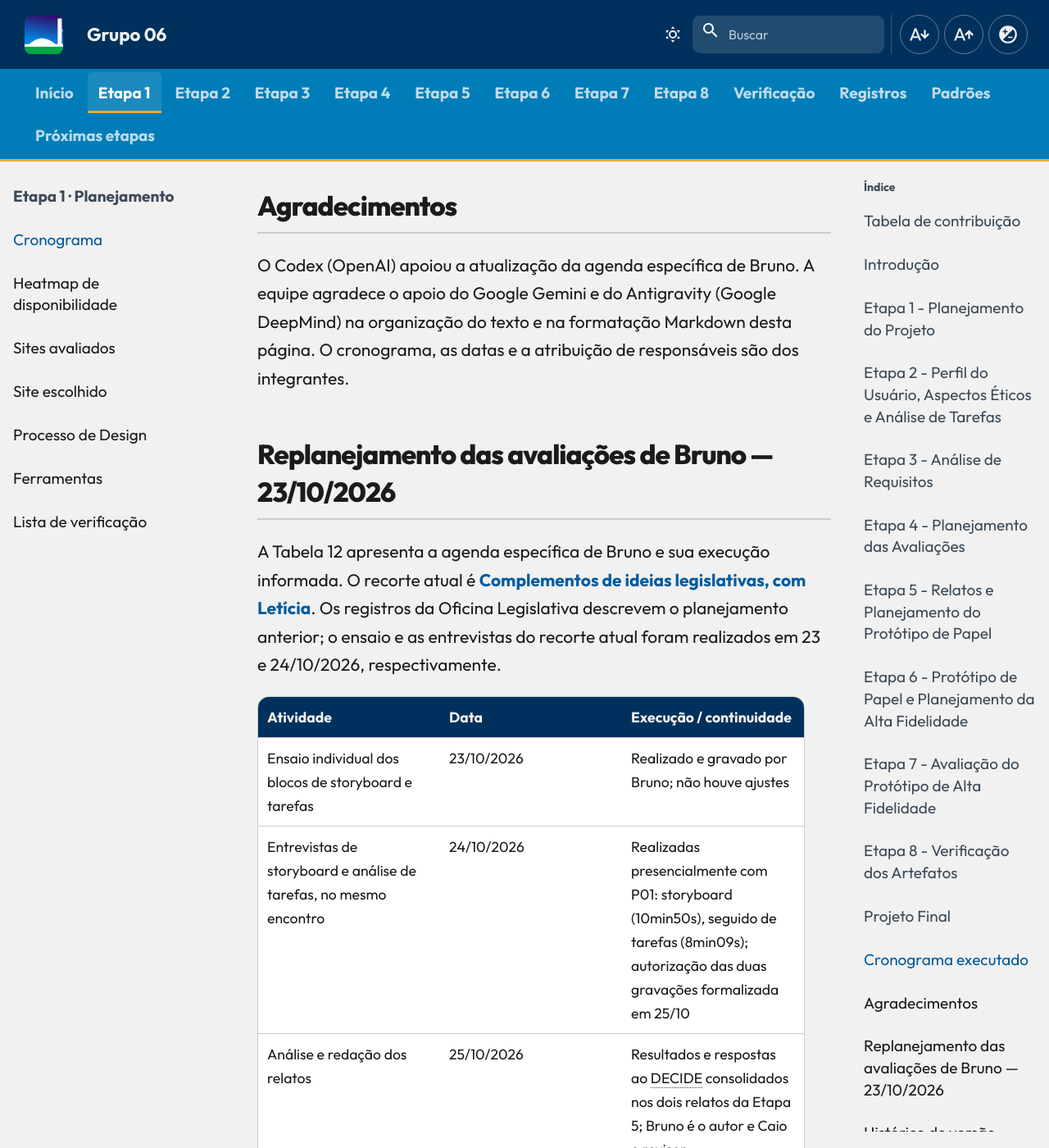
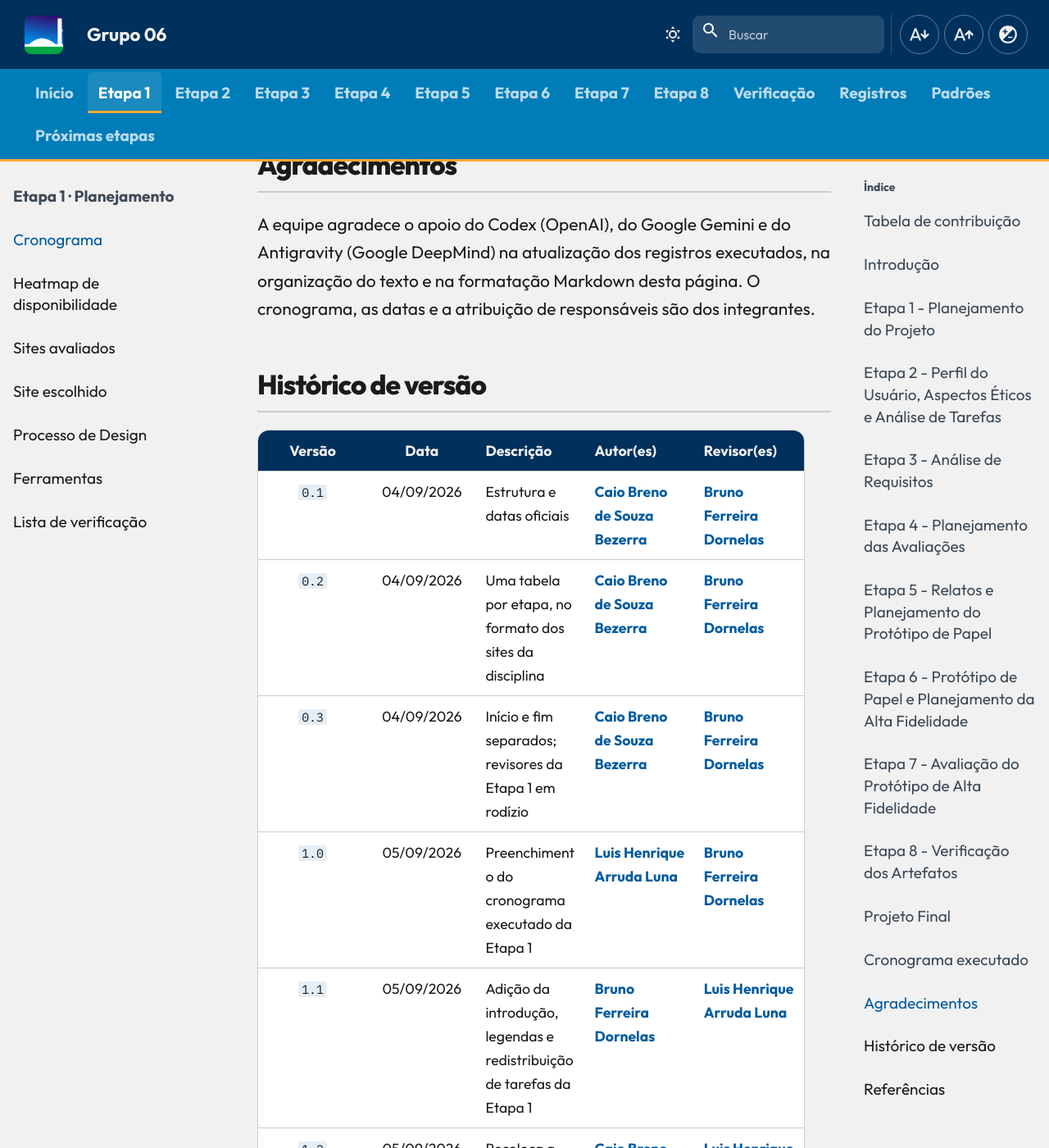
Before and after one commit to Interacao-Humano-Computador/2026.2-Grupo06, an MkDocs documentation site: the page built from docs/entrega-1/cronograma.md, in a window 1280 px wide and 1400 px high, scrolled down 49302 px. Shown: the whole window at 82% size. Built offline with MkDocs 1.6.1 and Material for MkDocs 9.7.7, drawn with Linux system fonts in a browser that asks for light colours; comment, search, counter and statistics services are not loaded; some of the changed text lies outside the part shown.

Commit message:
docs: atualiza cronograma

```diff
--- a/docs/entrega-1/cronograma.md
+++ b/docs/entrega-1/cronograma.md
@@ -13,8 +13,7 @@ A Tabela 1 registra quem atuou neste artefato. Cada linha é uma atividade.
 | [Bruno Ferreira Dornelas](https://github.com/brunnf) | Atualização das atividades executadas na Etapa 4 — Oficina Legislativa | [Cronograma executado](cronograma.md#cronograma-executado) |
 | [Bruno Ferreira Dornelas](https://github.com/brunnf) | Registro das sessões e da consolidação do relato de complementos na Etapa 7 | [Cronograma executado](#cronograma-executado) |
 | [Bruno Ferreira Dornelas](https://github.com/brunnf) | Registro das listas V1/V2, inspeções e consolidação das sete etapas na Etapa 8 | [Cronograma executado](#cronograma-executado) |
-| Codex (OpenAI) | Apoio à atualização da agenda de Bruno | [Replanejamento](#replanejamento-das-avaliacoes-de-bruno-23102026) |
-| Google Gemini e Antigravity (Google DeepMind) | Organização do texto e formatação Markdown | [Agradecimentos](cronograma.md#agradecimentos) |
+| Codex (OpenAI), Google Gemini e Antigravity (Google DeepMind) | Apoio à atualização do cronograma executado, organização do texto e formatação Markdown | [Agradecimentos](cronograma.md#agradecimentos) |
 
 <p class="caption">Tabela 1 — Contribuição neste artefato.</p>
 <p class="source">Fonte: elaboração do Grupo 06 (2026).</p>
@@ -322,24 +321,7 @@ A Tabela 11 registra as atividades efetivamente realizadas, com suas datas e res
 
 ## Agradecimentos
 
-O Codex (OpenAI) apoiou a atualização da agenda específica de Bruno. A equipe agradece o apoio do Google Gemini e do Antigravity (Google DeepMind) na organização do texto e na formatação Markdown desta página. O cronograma, as datas e a atribuição de responsáveis são dos integrantes.
-
-
-## Replanejamento das avaliações de Bruno — 23/10/2026
-
-A Tabela 12 apresenta a agenda específica de Bruno e sua execução informada. O recorte atual é [Complementos de ideias legislativas, com Letícia](../entrega-4/individual/bruno/storyboard.md). Os registros da Oficina Legislativa descrevem o planejamento anterior; o ensaio e as entrevistas do recorte atual foram realizados em 23 e 24/10/2026, respectivamente.
-
-| Atividade | Data | Execução / continuidade |
-| --- | --- | --- |
-| Ensaio individual dos blocos de storyboard e tarefas | 23/10/2026 | Realizado e gravado por Bruno; não houve ajustes |
-| Entrevistas de storyboard e análise de tarefas, no mesmo encontro | 24/10/2026 | Realizadas presencialmente com P01: storyboard (10min50s), seguido de tarefas (8min09s); autorização das duas gravações formalizada em 25/10 |
-| Análise e redação dos relatos | 25/10/2026 | Resultados e respostas ao DECIDE consolidados nos dois relatos da Etapa 5; Bruno é o autor e Caio o revisor |
-| Preparação do papel (`v1.0`), teste-piloto e validação com `PP-P01` | 03/11/2026 | Fotografias das 11 peças, [piloto (03min38s)](https://www.youtube.com/watch?v=2hNhL3mdKMs) e [sessão no Meet (06min30s)](https://www.youtube.com/watch?v=NXZXAFz9dvE) consolidados no [relato da Etapa 6](../entrega-6/individual/bruno/relato-prototipo-papel.md), junto aos planejamentos da alta fidelidade |
-
-<p class="caption">Tabela 12 — Agenda e execução das avaliações de Bruno.</p>
-<p class="source">Fonte: planejamentos e registros de execução de Bruno Ferreira Dornelas (2026).</p>
-
-A preparação e a avaliação futura do protótipo de papel seguem a [agenda proposta](../entrega-5/individual/bruno/planejamento-avaliacao-prototipo-papel.md#cronograma-e-registro-de-agendamento-previsto), com execução prevista para a Etapa 6. Essas atividades ainda não compõem o cronograma executado.
+A equipe agradece o apoio do Codex (OpenAI), do Google Gemini e do Antigravity (Google DeepMind) na atualização dos registros executados, na organização do texto e na formatação Markdown desta página. O cronograma, as datas e a atribuição de responsáveis são dos integrantes.
 
 ## Histórico de versão
 
@@ -360,7 +342,7 @@ A preparação e a avaliação futura do protótipo de papel seguem a [agenda pr
 | `2.5` | 23/10/2026 | Registra replanejamento das avaliações de Bruno para 23 e 24/10, preservando agenda histórica | [Bruno Ferreira Dornelas](https://github.com/brunnf) | [Caio Breno de Souza Bezerra](https://github.com/CaioBezerra-Dev) |
 | `2.6` | 03/11/2026 | Registra no cronograma executado a preparação, o piloto, a validação do protótipo de papel e os artefatos da Etapa 6 de Bruno | [Bruno Ferreira Dornelas](https://github.com/brunnf) | [Luís Henrique Arruda Luna](https://github.com/Donnk61) |
 | `2.7` | 15/11/2026 | Registro das sessões e da consolidação do relato de complementos na Etapa 7 | [Bruno Ferreira Dornelas](https://github.com/brunnf) | [Luís Henrique Arruda Luna](https://github.com/Donnk61) |
-| `2.8` | 25/11/2026 | Registro das atividades executadas na Etapa 8 e consolidação das sete etapas | [Bruno Ferreira Dornelas](https://github.com/brunnf) | [Caio Breno de Souza Bezerra](https://github.com/CaioBezerra-Dev) |
+| `2.8` | 25/11/2026 | Registro das atividades executadas na Etapa 8 e remoção da Tabela 12 duplicada | [Bruno Ferreira Dornelas](https://github.com/brunnf) | [Caio Breno de Souza Bezerra](https://github.com/CaioBezerra-Dev) |
 
 ## Referências
 
```
